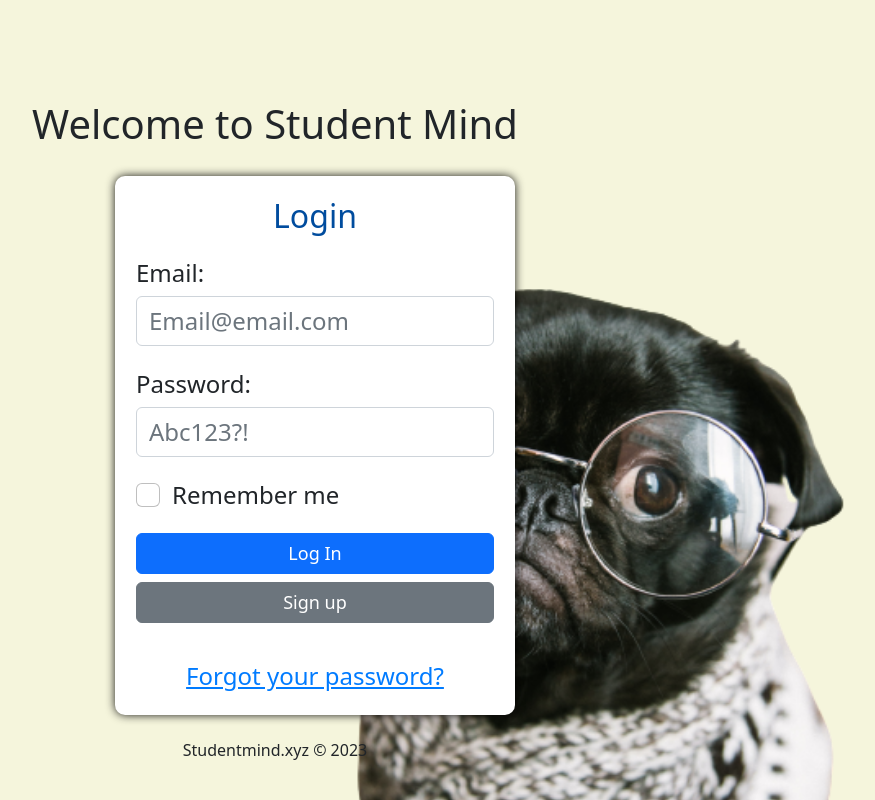
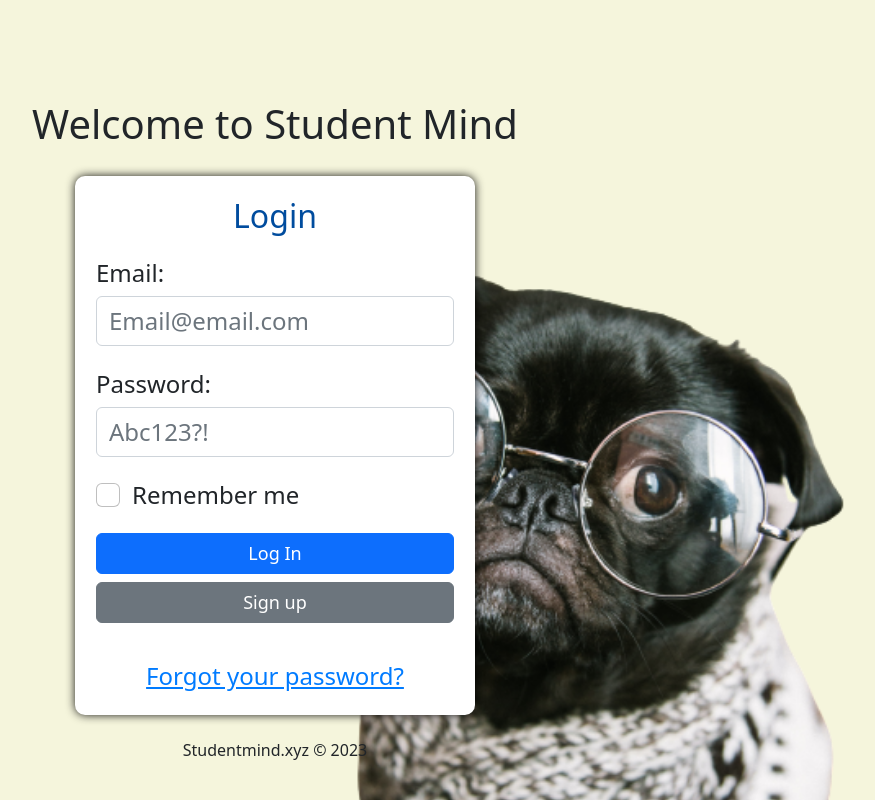
Before and after one commit to Dame2Dolla/TechyDev, a React (Create React App) app in the folder my-app/: page / in a window 1280 px wide. Shown: the top 800 px of the page, without its empty margins (365-1240 px from the left). Built offline with nearby package versions, Linux system fonts and the light colour scheme.

Commit message:
Fixed some minor SCSS issues
Centered the Login Form as it was not centered properly and updated Sign up form scss making the font smaller and adding hover effect for the button.

```diff
--- a/my-app/src/component/LoginForm/LoginForm.scss
+++ b/my-app/src/component/LoginForm/LoginForm.scss
@@ -1,9 +1,7 @@
 .login-form {
   position: relative;
   max-width: 400px;
-  margin-top: 10%;
-  margin-left: 37.5%;
-  margin-bottom: 37.5%;
+  margin: 10% auto 37.5%;
   padding: 20px;
   background-color: #fff;
   border: 1px solid #0000;
--- a/my-app/src/component/SignupForm/SignupForm.scss
+++ b/my-app/src/component/SignupForm/SignupForm.scss
@@ -5,7 +5,8 @@
   .signup-form-official {
     position: absolute;
     padding-left: 10%;
-    max-width: 1000px;
+    margin: 10% auto 37.5%;
+    max-width: 900px;
     width: 900%;
     top: 50%;
     left: 50%;
@@ -17,8 +18,9 @@
     box-shadow: 0px 0px 10px 0px rgba(0, 0, 0, 0.9);
 
     .title{
-      font-size: 3rem;
+      font-size: 2rem;
     }
+
     .form-group {
       margin-left: 10px;
       display: inline-block;
@@ -27,13 +29,16 @@
 
     label {
       display: block;
+      font-size: medium;
       font-weight: 600;
       margin-bottom: 5px;
     }
 
     input {
       max-width: 80%;
+      font-size: small; /*issue here*/
     }
+
     .textareawithbutton {
       display: flex;
       flex-direction: column;
@@ -53,6 +58,13 @@
       margin-top: 20px;
       max-width: 400px;
       margin-left: 50%;
+
+      /* Add hover effect */
+      transition: background-color 0.3s ease-in-out;
+    }
+
+    .btn-primary:hover {
+      background-color: #0062cc;
     }
   }
 }
```
